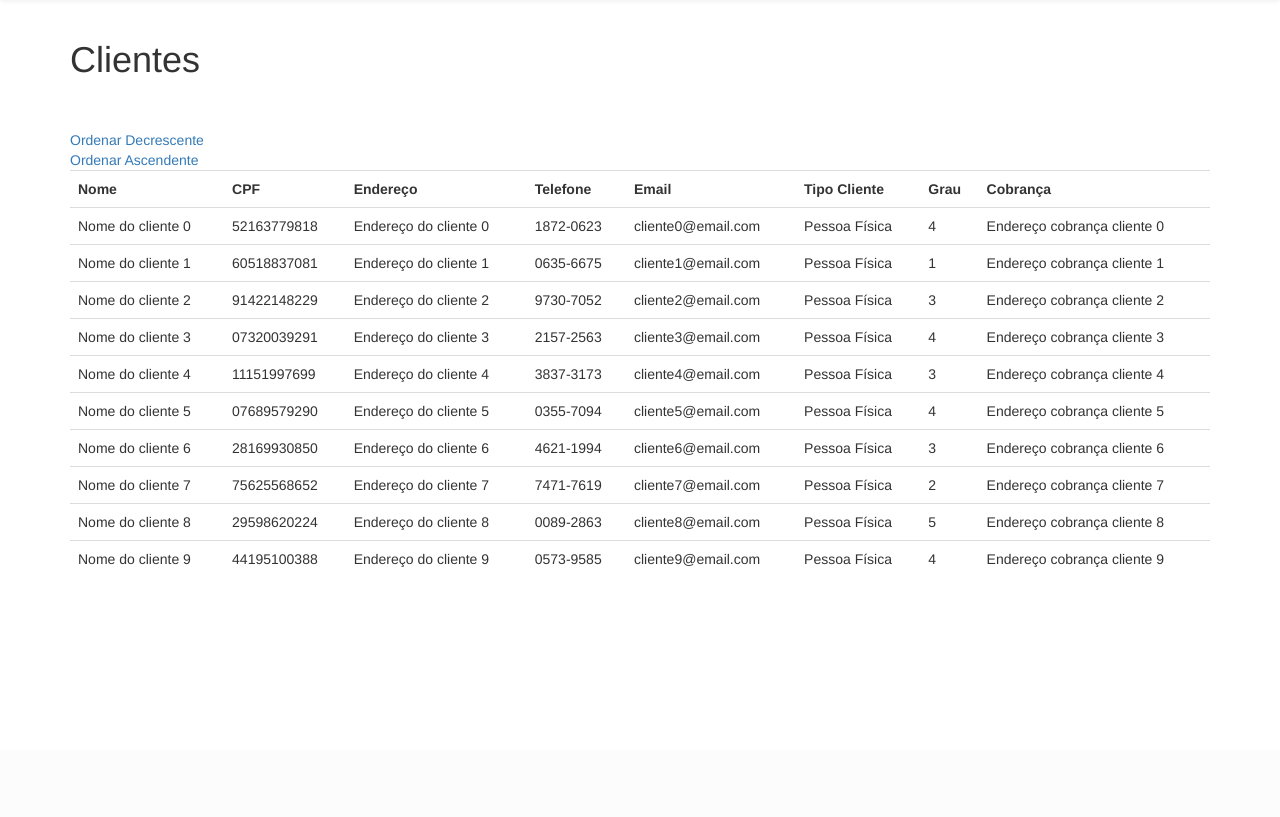
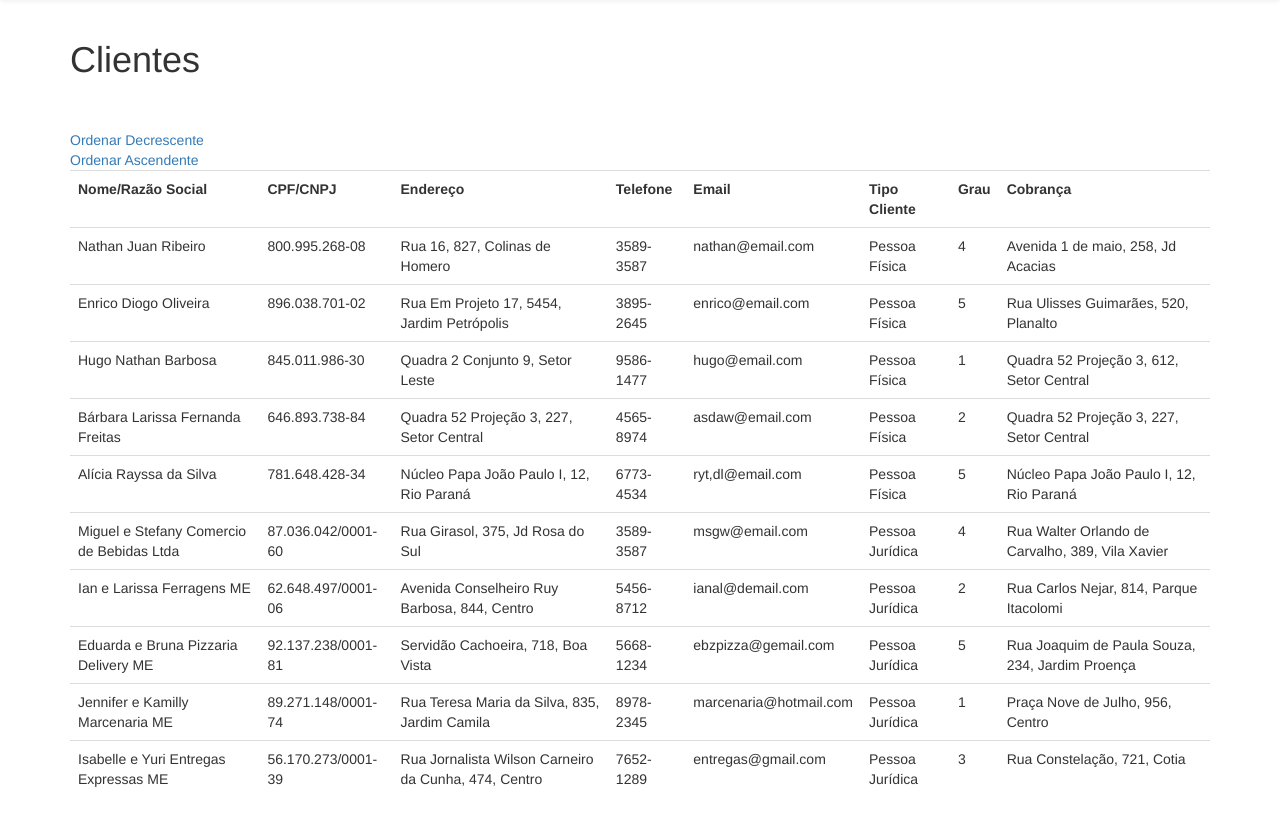
Before and after one commit to cartmman/poo, a PHP site: page /index.php?ordem=asc in a window 1280 px wide. Shown: the part 50-867 px from the top of the page. Before the commit the page ends 617 px from the top, so only its background shows below. Run offline with PHP 8.4, Linux system fonts and the light colour scheme; some libraries are stand-ins or nearby versions.

Commit message:
Projeto Fase 4 - Refatoração

```diff
--- a/index.php
+++ b/index.php
@@ -3,6 +3,7 @@ define('CLASS_DIR', 'src/');
 set_include_path(get_include_path().PATH_SEPARATOR.CLASS_DIR);
 spl_autoload_register();
 
+/*
 for($i=0;$i<=9;$i++) {
     $c[$i] = new \wsj\Cliente\Types\ClientePF();
     $c[$i]->setNome("Nome do cliente ".$i);
@@ -12,8 +13,109 @@ for($i=0;$i<=9;$i++) {
     $c[$i]->grauImportancia(mt_rand(1,5));
     $c[$i]->setEndereco("Endereço do cliente ".$i);
     $c[$i]->enderecoCobranca("Endereço cobrança cliente ".$i);
+
     $clientes[] = $c[$i];
 }
+*/
+
+$clientePF1 = new \WSJ\Cliente\Types\ClientePF();
+$clientePF2 = new \WSJ\Cliente\Types\ClientePF();
+$clientePF3 = new \WSJ\Cliente\Types\ClientePF();
+$clientePF4 = new \WSJ\Cliente\Types\ClientePF();
+$clientePF5 = new \WSJ\Cliente\Types\ClientePF();
+
+$clientePJ1 = new \WSJ\Cliente\Types\ClientePJ();
+$clientePJ2 = new \WSJ\Cliente\Types\ClientePJ();
+$clientePJ3 = new \WSJ\Cliente\Types\ClientePJ();
+$clientePJ4 = new \WSJ\Cliente\Types\ClientePJ();
+$clientePJ5 = new \WSJ\Cliente\Types\ClientePJ();
+
+$clientePF1->setNome('Nathan Juan Ribeiro')
+           ->setCpf('800.995.268-08')
+           ->setEmail('nathan@email.com')
+           ->setTelefone('3589-3587')
+           ->grauImportancia('4')
+           ->setEndereco('Rua 16, 827, Colinas de Homero')
+           ->enderecoCobranca('Avenida 1 de maio, 258, Jd Acacias');
+
+$clientePF2->setNome('Enrico Diogo Oliveira')
+           ->setCpf('896.038.701-02')
+           ->setEmail('enrico@email.com')
+           ->setTelefone('3895-2645')
+           ->grauImportancia('5')
+           ->setEndereco('Rua Em Projeto 17, 5454, Jardim Petrópolis')
+           ->enderecoCobranca('Rua Ulisses Guimarães, 520, Planalto');
+
+$clientePF3->setNome('Hugo Nathan Barbosa')
+           ->setCpf('845.011.986-30')
+           ->setEmail('hugo@email.com')
+           ->setTelefone('9586-1477')
+           ->grauImportancia('1')
+           ->setEndereco('Quadra 2 Conjunto 9, Setor Leste')
+           ->enderecoCobranca('Quadra 52 Projeção 3, 612, Setor Central');
+
+$clientePF4->setNome('Bárbara Larissa Fernanda Freitas')
+           ->setCpf('646.893.738-84')
+           ->setEmail('asdaw@email.com')
+           ->setTelefone('4565-8974')
+           ->grauImportancia('2')
+           ->setEndereco('Quadra 52 Projeção 3, 227, Setor Central')
+           ->enderecoCobranca('Quadra 52 Projeção 3, 227, Setor Central');
+
+$clientePF5->setNome('Alícia Rayssa da Silva')
+           ->setCpf('781.648.428-34')
+           ->setEmail('ryt,dl@email.com')
+           ->setTelefone('6773-4534')
+           ->grauImportancia('5')
+           ->setEndereco('Núcleo Papa João Paulo I, 12, Rio Paraná')
+           ->enderecoCobranca('Núcleo Papa João Paulo I, 12, Rio Paraná');
+
+$clientePJ1->setRazaoSocial('Miguel e Stefany Comercio de Bebidas Ltda')
+           ->setCnpj('87.036.042/0001-60')
+           ->setEmail('msgw@email.com')
+           ->setTelefone('3589-3587')
+           ->grauImportancia('4')
+           ->setEndereco('Rua Girasol, 375, Jd Rosa do Sul')
+           ->enderecoCobranca('Rua Walter Orlando de Carvalho, 389, Vila Xavier');
+
+$clientePJ2->setRazaoSocial('Ian e Larissa Ferragens ME')
+           ->setCnpj('62.648.497/0001-06')
+           ->setEmail('ianal@demail.com')
+           ->setTelefone('5456-8712')
+           ->grauImportancia('2')
+           ->setEndereco('Avenida Conselheiro Ruy Barbosa, 844, Centro')
+           ->enderecoCobranca('Rua Carlos Nejar, 814, Parque Itacolomi');
+
+
+$clientePJ3->setRazaoSocial('Eduarda e Bruna Pizzaria Delivery ME')
+           ->setCnpj('92.137.238/0001-81')
+           ->setEmail('ebzpizza@gemail.com')
+           ->setTelefone('5668-1234')
+           ->grauImportancia('5')
+           ->setEndereco('Servidão Cachoeira, 718, Boa Vista')
+           ->enderecoCobranca('Rua Joaquim de Paula Souza, 234, Jardim Proença');
+
+$clientePJ4->setRazaoSocial('Jennifer e Kamilly Marcenaria ME')
+           ->setCnpj('89.271.148/0001-74')
+           ->setEmail('marcenaria@hotmail.com')
+           ->setTelefone('8978-2345')
+           ->grauImportancia('1')
+           ->setEndereco('Rua Teresa Maria da Silva, 835, Jardim Camila')
+           ->enderecoCobranca('Praça Nove de Julho, 956, Centro');
+
+$clientePJ5->setRazaoSocial('Isabelle e Yuri Entregas Expressas ME')
+           ->setCnpj('56.170.273/0001-39')
+           ->setEmail('entregas@gmail.com')
+           ->setTelefone('7652-1289')
+           ->grauImportancia('3')
+           ->setEndereco('Rua Jornalista Wilson Carneiro da Cunha, 474, Centro')
+           ->enderecoCobranca('Rua Constelação, 721, Cotia');
+
+
+
+$clientes = [$clientePF1,$clientePF2,$clientePF3,$clientePF4,$clientePF5,
+             $clientePJ1,$clientePJ2,$clientePJ3,$clientePJ4,$clientePJ5];
+
 if($_REQUEST['ordem']=='asc') { ksort($clientes); }
 if($_REQUEST['ordem']=='desc') { rsort($clientes);}
 ?>
@@ -55,8 +157,8 @@ if($_REQUEST['ordem']=='desc') { rsort($clientes);}
         <a href="index.php?ordem=asc">Ordenar Ascendente</a><br>
         <table class="table">
             <tr>
-                <th>Nome</th>
-                <th>CPF</th>
+                <th>Nome/Razão Social</th>
+                <th>CPF/CNPJ</th>
                 <th>Endereço</th>
                 <th>Telefone</th>
                 <th>Email</th>
@@ -66,16 +168,28 @@ if($_REQUEST['ordem']=='desc') { rsort($clientes);}
             </tr>
             <?php foreach($clientes as $cliente): ?>
             <tr>
-                <td><?=$cliente->getNome() ;?></td>
-                <td><?=$cliente->getCpf() ;?></td>
+                <?php if($cliente instanceof \wsj\Cliente\Types\ClientePF): ?>
+                    <td><?=$cliente->getNome();?></td>
+                <?php else: ?>
+                    <td><?=$cliente->getRazaoSocial();?></td>
+                <?php endif; ?>
+
+                <?php if($cliente instanceof \wsj\Cliente\Types\ClientePF): ?>
+                    <td><?=$cliente->getCpf();?></td>
+                <?php else: ?>
+                    <td><?=$cliente->getCnpj();?></td>
+                <?php endif; ?>
+
                 <td><?=$cliente->getEndereco() ;?></td>
                 <td><?=$cliente->getTelefone() ;?></td>
                 <td><?=$cliente->getEmail() ;?></td>
+
                 <?php if($cliente instanceof \wsj\Cliente\Types\ClientePF): ?>
                         <td>Pessoa Física</td>
                 <?php else: ?>
                         <td>Pessoa Jurídica</td>
                 <?php endif; ?>
+
                 <td><?=$cliente->getGrau() ;?></td>
                 <td><?=$cliente->getEnd() ;?></td>
             </tr>
--- a/src/WSJ/Cliente/ClienteAbstract.php
+++ b/src/WSJ/Cliente/ClienteAbstract.php
@@ -102,6 +102,7 @@ abstract class ClienteAbstract implements ClienteEnderecoInterface, ClienteGrauI
     public function setTelefone($telefone)
     {
         $this->telefone = $telefone;
+        return $this;
     }
 
 }
--- a/src/WSJ/Cliente/Types/ClientePF.php
+++ b/src/WSJ/Cliente/Types/ClientePF.php
@@ -11,6 +11,7 @@ class ClientePF extends ClienteAbstract implements PFInterface{
     public function setCpf($cpf)
     {
         $this->cpf = $cpf;
+        return $this;
     }
 
     public function getCpf()
--- a/src/WSJ/Cliente/Types/ClientePJ.php
+++ b/src/WSJ/Cliente/Types/ClientePJ.php
@@ -12,6 +12,7 @@ class ClientePJ extends ClienteAbstract implements PJInterface {
     public function setCnpj($cnpj)
     {
         $this->cnpj = $cnpj;
+        return $this;
     }
 
     public function getCnpj()
@@ -21,7 +22,8 @@ class ClientePJ extends ClienteAbstract implements PJInterface {
 
     public function setRazaoSocial($razaoSocial)
     {
-        return $this->razaoSocial = $razaoSocial;
+        $this->razaoSocial = $razaoSocial;
+        return $this;
     }
 
     public function getRazaoSocial()
```
